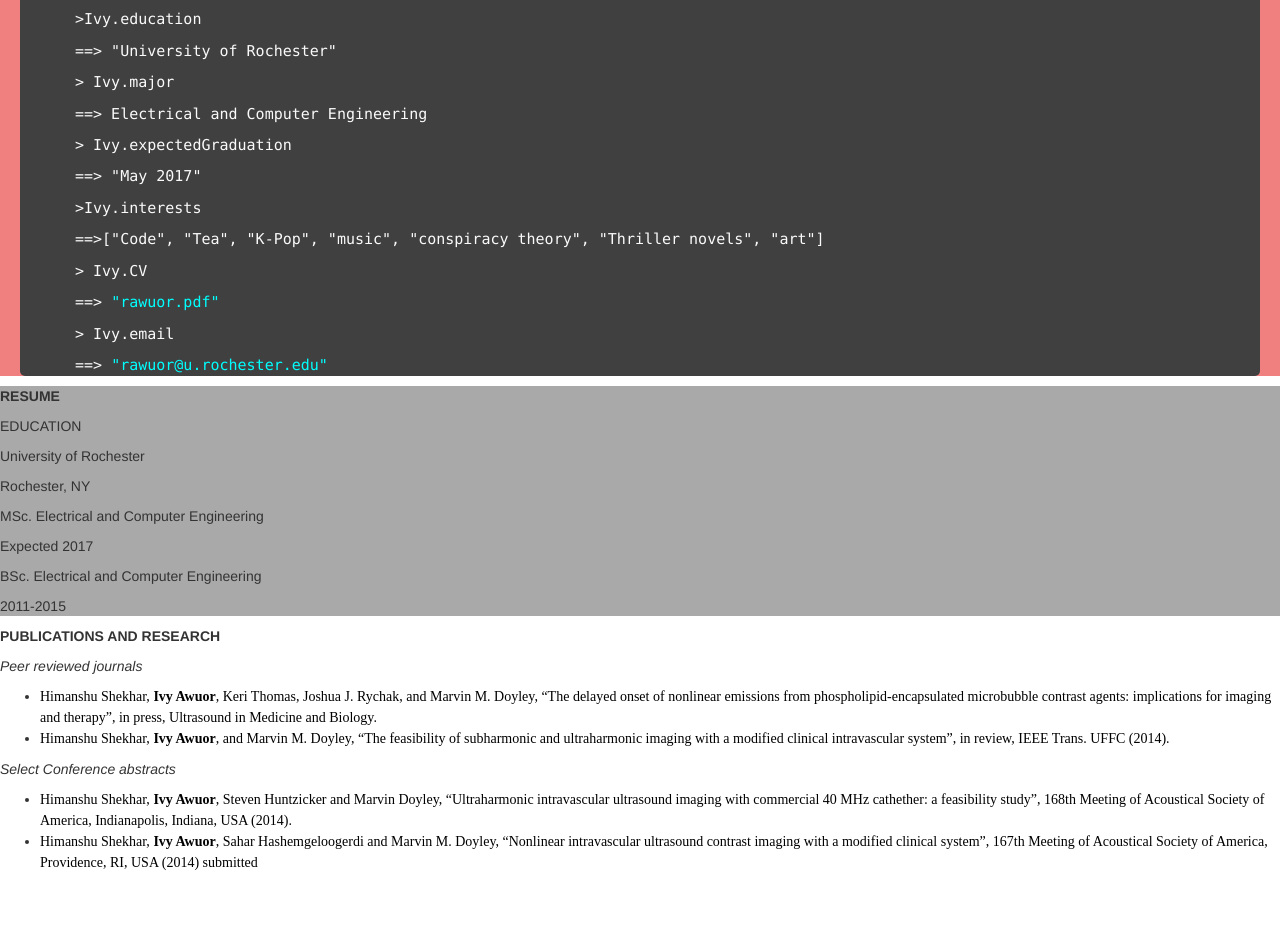
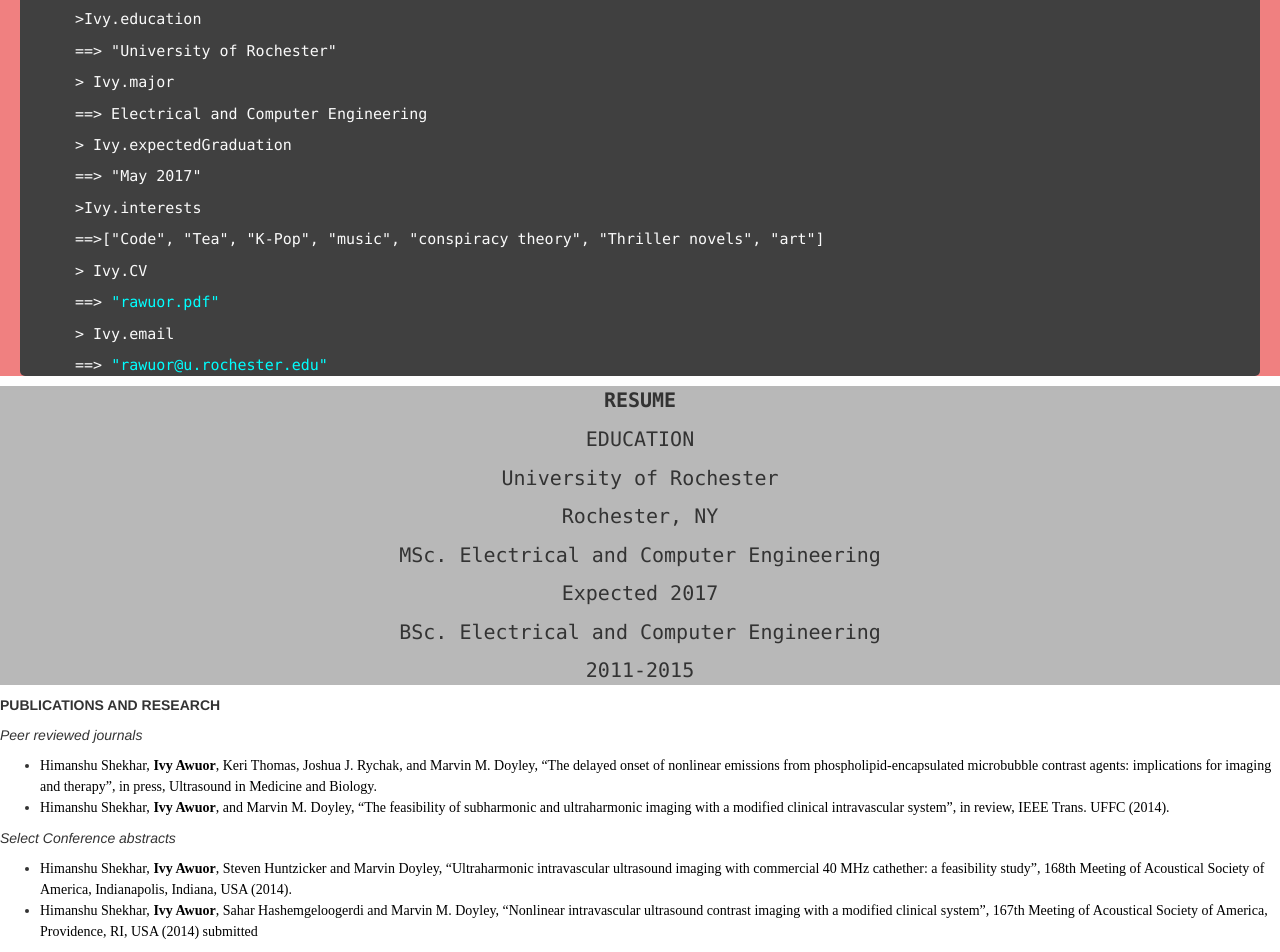
Before and after one commit to rawuor/rawuor.github.io, a Jekyll site: the page index.html, which Jekyll copies as it is, in a window 1280 px wide. Shown: the part 722-1674 px from the top of the page. Built offline with Jekyll 4.4.1, drawn with Linux system fonts in a browser that asks for light colours; nearby versions of some CDN libraries; before the commit the page ends 1605 px from its top, so only the background shows below that.

Commit message:
Update default.css

```diff
--- a/css/default.css
+++ b/css/default.css
@@ -84,10 +84,15 @@
 }
 
 #resume_content{
-  background-color:#a9a9a9;
+  background-color:#b8b8b8;
   width:100%;
 }
 
+.resume{
+  font-family:"Consolas", "Verdana", "Arial","Courier new";
+  font-size:20px;
+  text-align:center;
+}
 #heading{
   float:right;
 }
```
